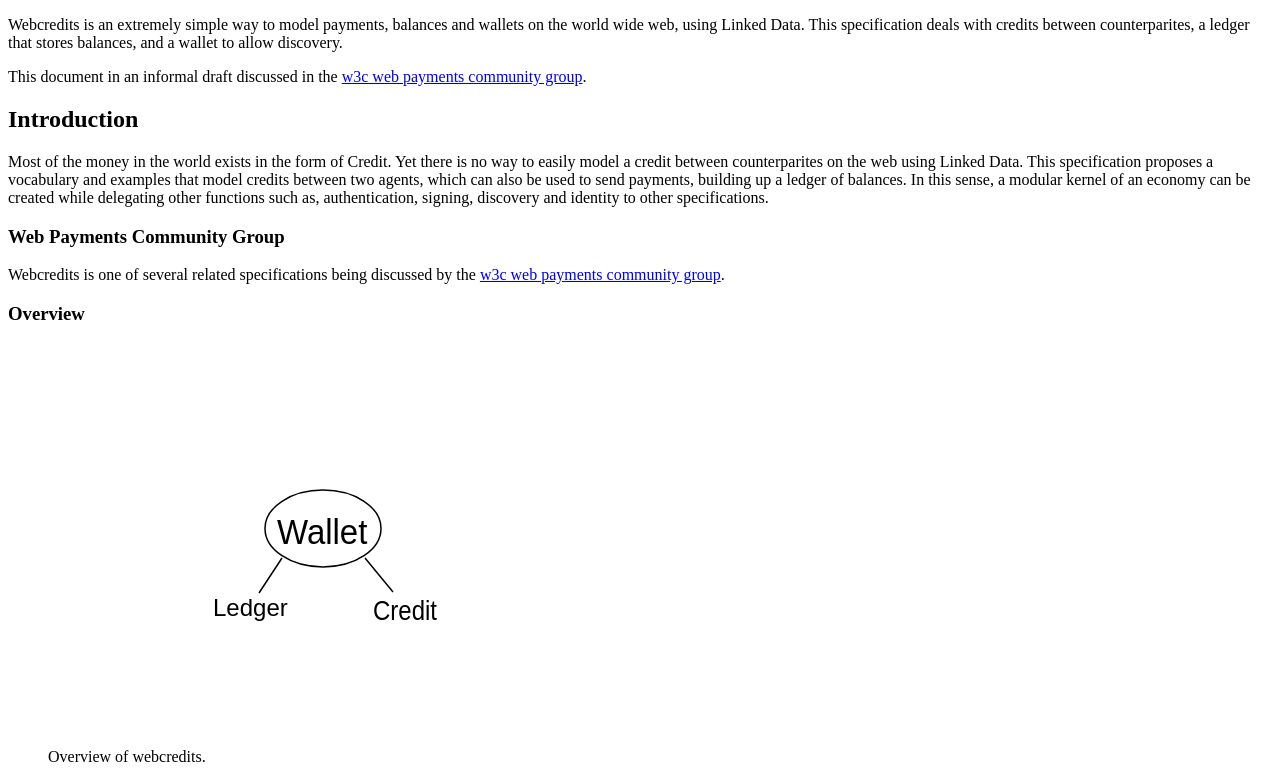
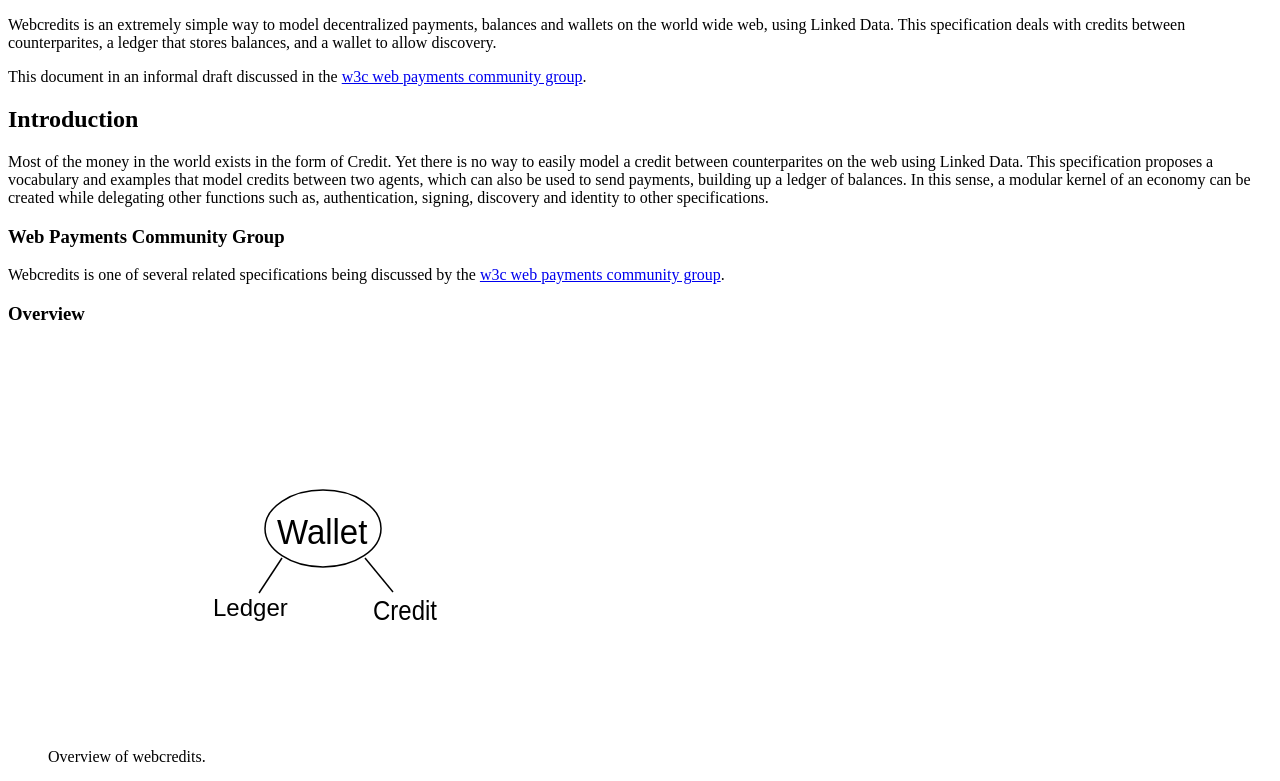
Before and after one commit to webcredits/spec, a plain HTML site: page index.html in a window 1280 px wide. Shown: the top 781 px of the page. Drawn offline with Linux system fonts and the light colour scheme.

Commit message:
Add decentralized

```diff
--- a/index.html
+++ b/index.html
@@ -22,7 +22,7 @@
   <body>
     <section id='abstract'>
       <p>
-        Webcredits is an extremely simple way to model payments, balances and wallets on
+        Webcredits is an extremely simple way to model decentralized payments, balances and wallets on
         the world wide web, using Linked Data.  This specification deals with credits between counterparites, a ledger that stores balances, and a wallet to allow discovery.
       </p>
     </section>
```
